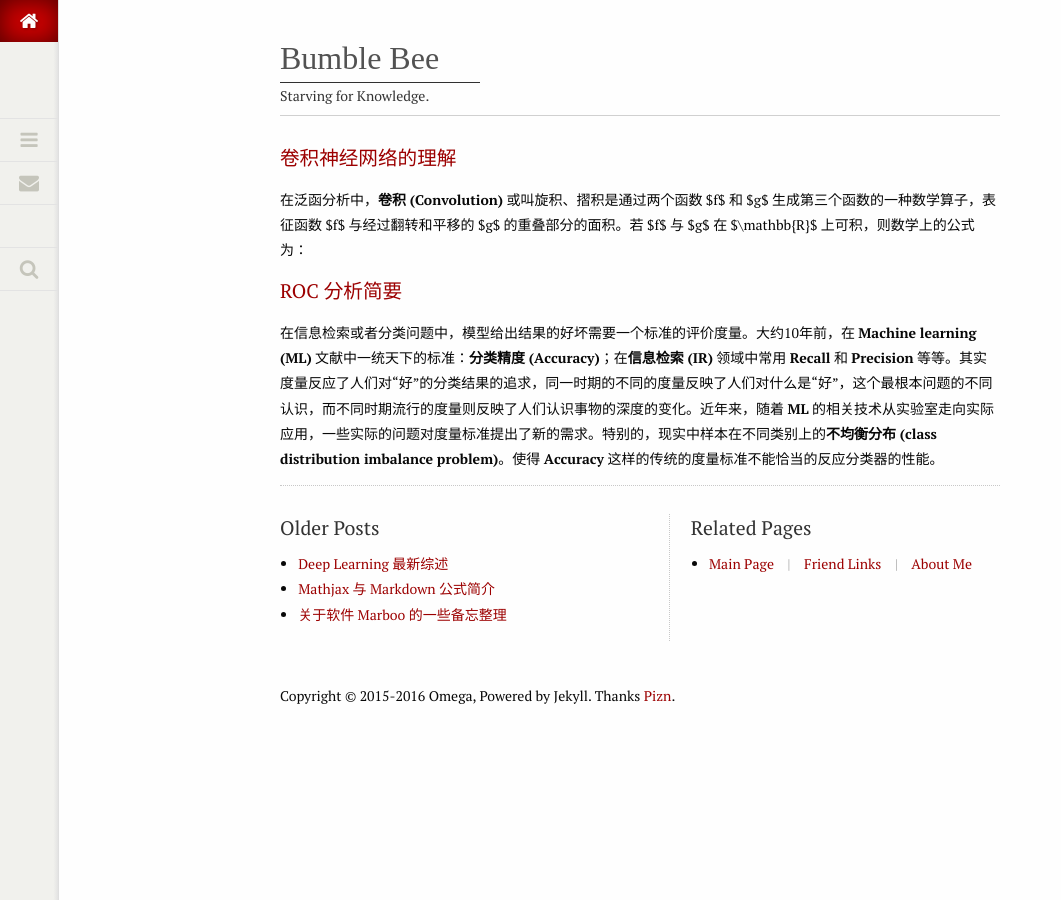
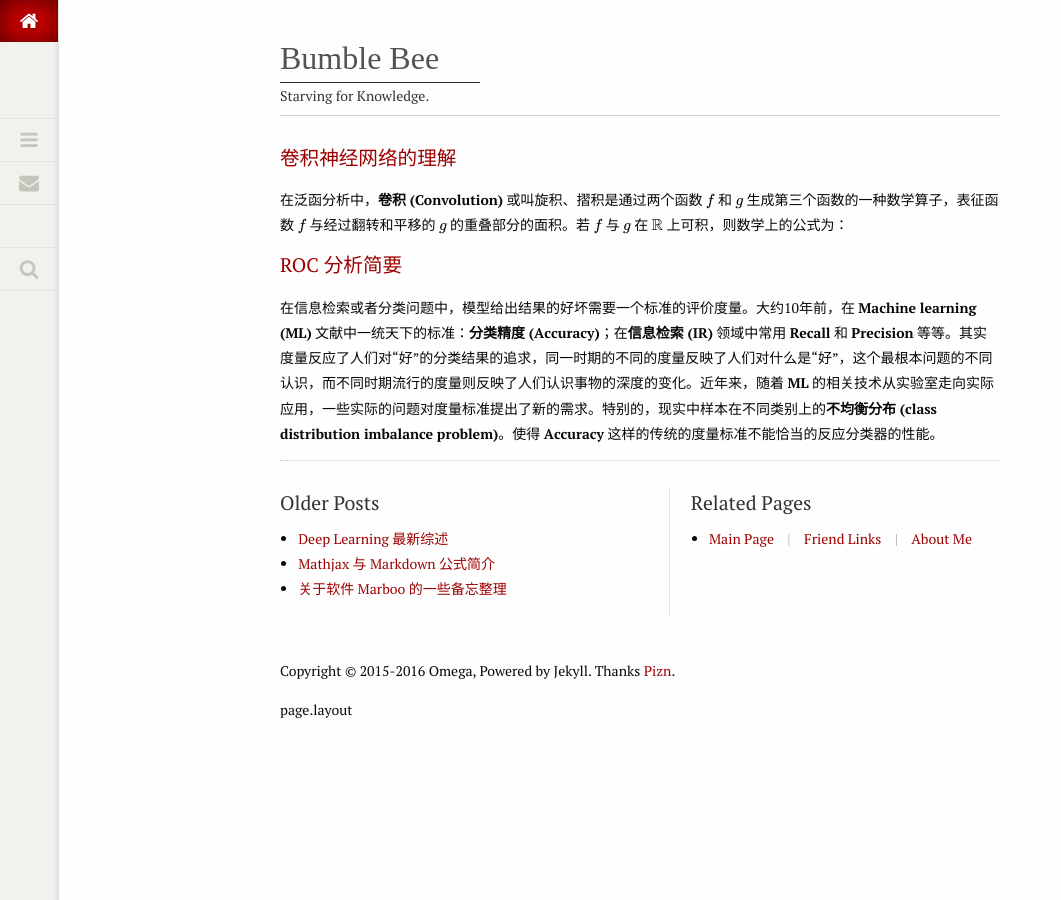
Before and after one commit to omegahh/omegahh.github.io, a Jekyll site: the page built from blog/index.html, in a window 1280 px wide. Shown: the whole page, without its empty margins (0-1061 px from the left). Built offline with Jekyll 4.4.1, drawn with Linux system fonts in a browser that asks for light colours; formulas are drawn with MathJax 3.

Commit message:
test page.layout

```diff
--- a/_layouts/default.html
+++ b/_layouts/default.html
@@ -30,7 +30,8 @@
     <script src="{{ site.url }}/static/js/scrollTo.js" type="text/javascript"></script>
     <script src="{{ site.url }}/static/js/iLotus.js" type="text/javascript"></script>
     <script src="{{ site.url }}/static/js/typeahead.js" type="text/javascript"></script>
-    {% if page.isPost %}
+    <p>page.layout</p>
+    {% if page.layout %}
     <link rel="stylesheet" type="text/css" href="{{ site.url }}/static/prism.css"/>
     <script src="{{ site.url }}/static/js/prism.js" type="text/javascript"></script>
     <script type="text/x-mathjax-config">
```
